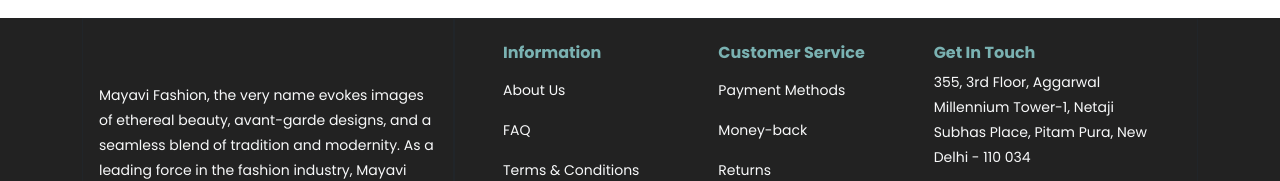
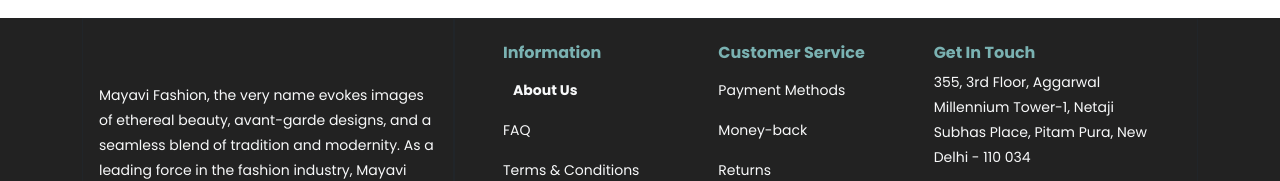
Before and after one commit to topDevelopers123/ecommerce, a React (Create React App) app: page /cart in a window 1280 px wide. In both pictures the pointer is over the item "About Us". Shown: the part 550-731 px from the top of the page. Built offline with nearby package versions, Linux system fonts and the light colour scheme.

Commit message:
basic changes

```diff
--- a/src/components/footer/footer.css
+++ b/src/components/footer/footer.css
@@ -11,6 +11,13 @@
 .main_box ul li{
     line-height: 40px;
     list-style: none;
+    transition: all 0.5s ease;
+}
+.main_box ul li:hover{
+    padding-left: 10px;
+
+    cursor: pointer;
+    font-weight: bold;
 }
 
 .main_box  li, p{
```
